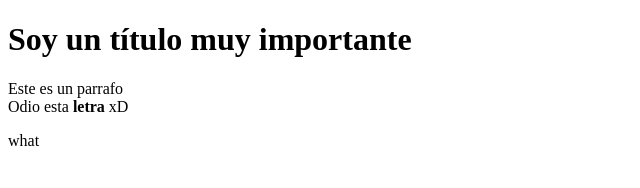
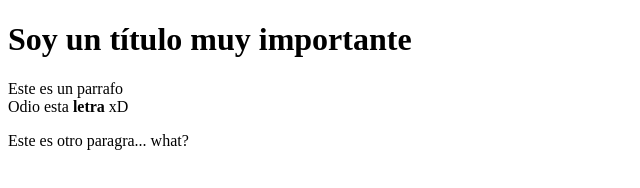
Before and after one commit to gloriaCV/proyectoDemoCursoPrework, a plain HTML site: page index.html in a window 1280 px wide. Shown: the whole page, without its empty margins (0-640 px from the left). Drawn offline with Linux system fonts and the light colour scheme.

Commit message:
cambios agregamos otro paragrafo

```diff
--- a/index.html
+++ b/index.html
@@ -9,7 +9,8 @@
 <body>
     <h1>Soy un título muy importante</h1>
     <p>Este es un parrafo <br>Odio esta <strong>letra</strong> xD</p>
-    <table>what</table>
+    <p>Este es otro paragra... what?</p>
+
 
 </body>
 </html>
```
